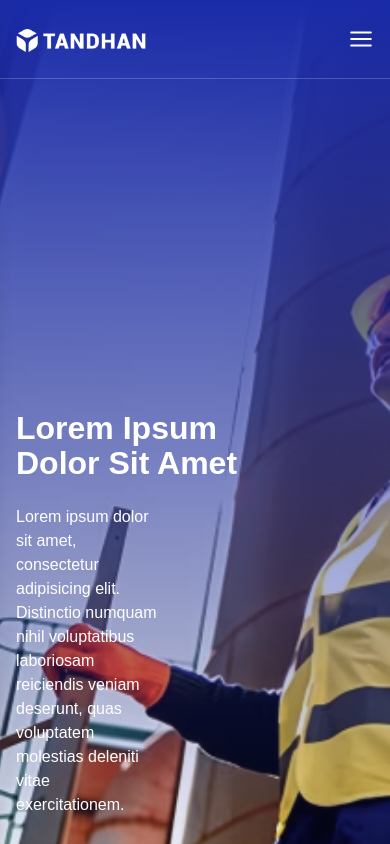
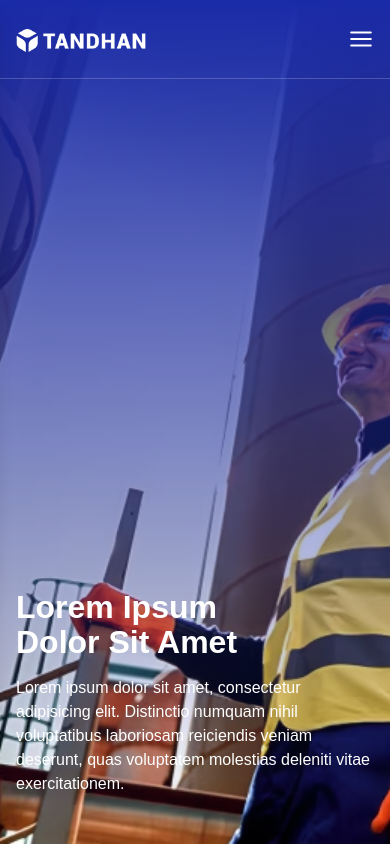
Before and after one commit to josephpal27/tandhan-group, a Next.js app: page /about in a window 390 px wide. Shown: the top 844 px of the page. Built offline with nearby package versions, Linux system fonts and the light colour scheme; a web font is replaced by a local one.

Commit message:
Hero Banner Mobile View Added

```diff
--- a/src/components/HeroBanner.jsx
+++ b/src/components/HeroBanner.jsx
@@ -18,13 +18,13 @@ export default function HeroBanner({image, title, desc}) {
     }, []);
 
     return (
-        <section className="relative h-[112dvh] overflow-hidden">
+        <section className="relative h-[100dvh] lg:h-[112dvh] overflow-hidden">
 
             {/* Parallax Background */}
             <div className="absolute inset-0 overflow-hidden">
                 <div
                     ref={bgRef}
-                    className="absolute top-[-10%] left-0 w-full h-[110%] bg-cover bg-center will-change-transform"
+                    className="absolute top-[0] lg:top-[-10%] left-0 w-full h-[100%] lg:h-[110%] bg-cover bg-center will-change-transform"
                     style={{ backgroundImage: `url('${image}')` }}
                 />
             </div>
@@ -34,7 +34,7 @@ export default function HeroBanner({image, title, desc}) {
 
             {/* Content */}
             <div className="relative z-20 text-white flex flex-col justify-end h-full
-            pb-[8rem] sm:pb-[8rem] lg:pb-[9rem] xl:pb-[10rem] 2xl:pb-[11rem]">
+            pb-[3rem] sm:pb-[4rem] lg:pb-[9rem] xl:pb-[10rem] 2xl:pb-[11rem]">
                 <motion.h1
                     variants={headingVariant}
                     initial="hidden"
@@ -43,7 +43,7 @@ export default function HeroBanner({image, title, desc}) {
                 >
                     {title}
                 </motion.h1>
-                <p className="mt-[1.5rem] w-[40%]">
+                <p className="mt-[1rem] lg:mt-[1.5rem] w-full lg:w-[40%]">
                     {desc}
                 </p>
             </div>
```
